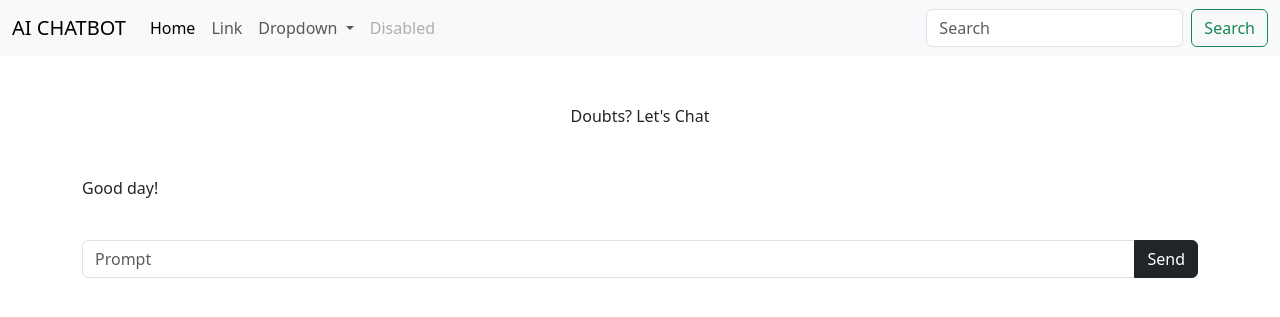
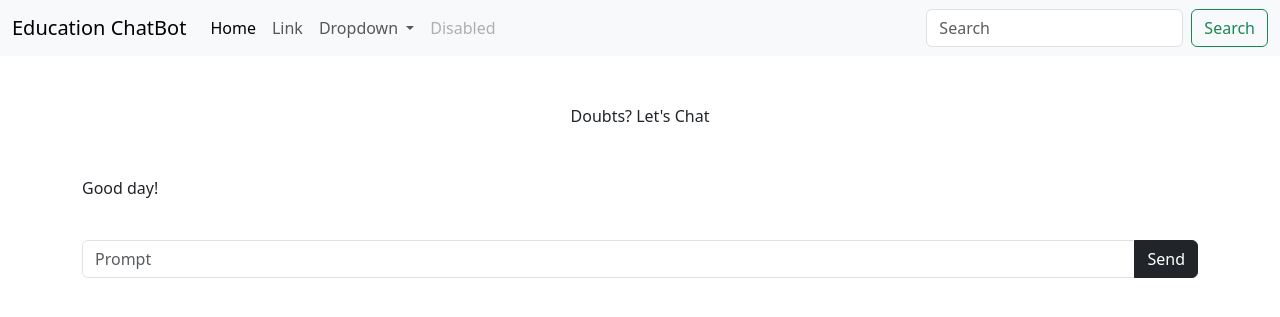
Before and after one commit to NotThareesh/AI-CHATBOT, a Django app: page / in a window 1280 px wide. Shown: the top 317 px of the page. Run offline with Django 4.2, Linux system fonts and the light colour scheme.

Commit message:
updated webpage title

```diff
--- a/chatbot/templates/base.html
+++ b/chatbot/templates/base.html
@@ -35,7 +35,7 @@
 <head>
     <meta charset="utf-8">
     <meta name="viewport" content="width=device-width, initial-scale=1">
-    <title>AI CHATBOT</title>
+    <title>Education ChatBot</title>
     <link href="https://cdn.jsdelivr.net/npm/bootstrap@5.3.1/dist/css/bootstrap.min.css" rel="stylesheet"
         integrity="sha384-4bw+/aepP/YC94hEpVNVgiZdgIC5+VKNBQNGCHeKRQN+PtmoHDEXuppvnDJzQIu9" crossorigin="anonymous">
 </head>
@@ -43,7 +43,7 @@
 <body>
     <nav class="navbar navbar-expand-lg bg-body-tertiary">
         <div class="container-fluid">
-            <a class="navbar-brand" href="#">AI CHATBOT</a>
+            <a class="navbar-brand" href="#">Education ChatBot</a>
             <button class="navbar-toggler" type="button" data-bs-toggle="collapse" data-bs-target="#navbarSupportedContent" aria-controls="navbarSupportedContent"
                 aria-expanded="false" aria-label="Toggle navigation">
                 <span class="navbar-toggler-icon"></span>
@@ -88,8 +88,8 @@
             <p>
                 <span>{{ greeting }}</span><br><br>
                 {% for ans in data %}
-                <span>User: {{ ans.0 }}</span><br>
-                <span>AI: {{ ans.1 }}</span><br><br>
+                <span>Question: {{ ans.0 }}</span><br>
+                <span>Answer: {{ ans.1 }}</span><br><br>
                 {% endfor %}
             </p>
 
```
